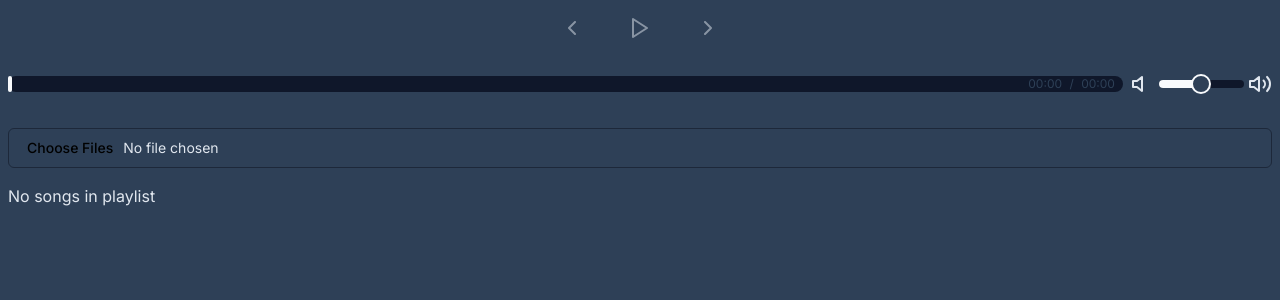
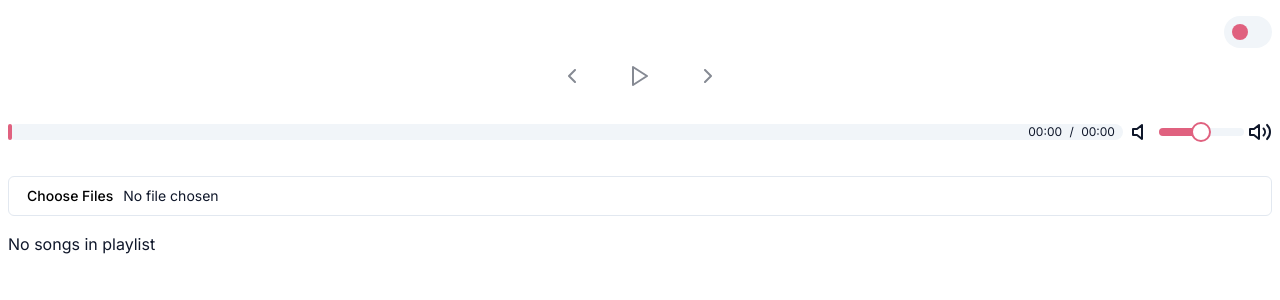
Before and after one commit to shohinrahmonov/react-tunes, a React (Vite) app: page / in a window 1280 px wide. Shown: the top 300 px of the page. Built offline with nearby package versions, Linux system fonts and the light colour scheme.

Commit message:
[add] feat:theme

```diff
--- a/src/components/player/playlist.tsx
+++ b/src/components/player/playlist.tsx
@@ -7,7 +7,11 @@ interface PlaylistProps {
   currentSongIndex: number;
 }
 
-const Playlist = ({playlist, setSongIndex, currentSongIndex}: PlaylistProps) => {
+const Playlist = ({
+  playlist,
+  setSongIndex,
+  currentSongIndex,
+}: PlaylistProps) => {
   return (
     <>
       {playlist.length > 0 ? (
@@ -17,11 +21,18 @@ const Playlist = ({playlist, setSongIndex, currentSongIndex}: PlaylistProps) =>
               onClick={() => setSongIndex(index)}
               key={index}
               className={cn(
-                "p-4 rounded-sm cursor-pointer hover:bg-accent hover:text-accent-foreground",
+                "p-4 rounded-sm cursor-pointer hover:bg-accent hover:text-accent-foreground overflow-x-hidden",
                 index === currentSongIndex ? "bg-accent" : ""
               )}
             >
-              {song.title}
+              <span
+                className={cn(
+                  "inline-block animate-marquee whitespace-nowrap",
+                  index === currentSongIndex ? "sm:animate-none" : "animate-none"
+                )}
+              >
+                {song.title}
+              </span>
             </div>
           ))}
         </div>
--- a/src/components/player/timeline.tsx
+++ b/src/components/player/timeline.tsx
@@ -29,7 +29,7 @@ const Timeline = ({currentTime, duration, onSeek}: TimelineProps) => {
       )}
     >
       <SliderPrimitive.Track className="relative h-4 w-full grow overflow-hidden rounded-full bg-secondary">
-        <SliderPrimitive.Range className="absolute h-full backdrop-blur bg-white/50" />
+        <SliderPrimitive.Range className="absolute h-full backdrop-blur bg-black/10 dark:bg-white/50" />
       </SliderPrimitive.Track>
       <SliderPrimitive.Thumb asChild>
         <motion.span
@@ -39,7 +39,7 @@ const Timeline = ({currentTime, duration, onSeek}: TimelineProps) => {
           className="block h-4 w-1 rounded-sm bg-primary ring-offset-background transition-colors focus-visible:outline-none focus-visible:ring-2 focus-visible:ring-ring focus-visible:ring-offset-2 disabled:pointer-events-none disabled:opacity-50"
         ></motion.span>
       </SliderPrimitive.Thumb>
-      <div className="absolute right-2 top-0 text-xs text-background space-x-1">
+      <div className="absolute right-2 top-0 text-xs text-foreground space-x-1">
         <span>{convertSecondsToMinutesAndSeconds(currentTime)}</span>
         <span> / </span>
         <span>{convertSecondsToMinutesAndSeconds(duration)}</span>
--- /dev/null
+++ b/src/components/ui/switch.tsx
@@ -0,0 +1,21 @@
+import { cn } from "@lib/utils";
+import {motion} from "framer-motion";
+const spring = {
+  type: "spring",
+  stiffness: 700,
+  damping: 30,
+};
+interface SwitchProps {
+  onChange: () => void;
+  value: boolean;
+  className?: string | undefined
+}
+const Switch = ({value, onChange, className}: SwitchProps) => {
+  return (
+    <div className={cn("switch w-12 h-8 bg-secondary flex justify-start rounded-3xl cursor-pointer p-2 data-[state=true]:justify-end", className)} data-state={value} onClick={onChange}>
+      <motion.div className="handle h-4 w-4 bg-primary rounded-full" layout transition={spring} />
+    </div>
+  );
+};
+
+export default Switch;
--- /dev/null
+++ b/src/hooks/useTheme.ts
@@ -0,0 +1,20 @@
+import { useEffect, useState } from "react";
+
+type ThemeToggleProps = "light" | "dark";
+
+export const useTheme = () => {
+    const [theme, setTheme] = useState<ThemeToggleProps>(localStorage.getItem("theme") as ThemeToggleProps ?? "light");
+	// add class to html tag
+	useEffect(() => {
+		document.documentElement.classList.remove(theme === "light" ? "dark" : "light");
+		document.documentElement.classList.add(theme);
+		// store it in localstorage
+		localStorage.setItem("theme", theme);
+	}, [theme]);
+
+	const toggleTheme = () => {
+		setTheme((prev) => (prev === "light" ? "dark" : "light"));
+	}
+
+    return {theme, toggleTheme}
+}
--- a/src/pages/index.tsx
+++ b/src/pages/index.tsx
@@ -1,8 +1,18 @@
 import Player from "@components/player";
+import {useTheme} from "@hooks/useTheme";
+import Switch from "@ui/switch";
 
 const Index = () => {
+  const {theme, toggleTheme} = useTheme();
   return (
-    <Player />
+    <>
+      <Switch
+        className="mt-4 ml-auto mr-2"
+        value={theme === "dark" ? true : false}
+        onChange={toggleTheme}
+      />
+      <Player />
+    </>
   );
 };
 
--- a/tailwind.config.js
+++ b/tailwind.config.js
@@ -1,4 +1,4 @@
-import { fontFamily } from "tailwindcss/defaultTheme";
+import {fontFamily} from "tailwindcss/defaultTheme";
 
 /** @type {import('tailwindcss').Config} */
 export default {
@@ -10,11 +10,11 @@ export default {
   ],
   theme: {
     screens: {
-			ssm: '312px',
-			sm: '512px',
-			md: '768px',
-			lg: '1250px',
-			xl: '1500px'
+      ssm: "312px",
+      sm: "512px",
+      md: "768px",
+      lg: "1250px",
+      xl: "1500px",
     },
     container: {
       center: true,
@@ -67,6 +67,15 @@ export default {
       fontFamily: {
         sans: ["var(--font-sans)", ...fontFamily.sans],
       },
+      animation: {
+        marquee: "marquee 15s linear infinite",
+      },
+      keyframes: {
+        marquee: {
+          "0%": {transform: "translateX(0%)"},
+          "100%": {transform: "translateX(-100%)"},
+        },
+      },
     },
   },
   plugins: [import("tailwindcss-animate")],
--- a/tsconfig.json
+++ b/tsconfig.json
@@ -27,6 +27,7 @@
 			"@components/*": ["src/components/*"],
 			"@pages/*": ["src/pages/*"],
 			"@assets/*": ["src/assets/*"],
+			"@hooks/*": ["src/hooks/*"],
 		}
 	},
 	"include": ["src"],
--- a/tsconfig.node.json
+++ b/tsconfig.node.json
@@ -8,6 +8,7 @@
 			"@components/*": ["src/components/*"],
 			"@pages/*": ["src/pages/*"],
 			"@assets/*": ["src/assets/*"],
+			"@hooks/*": ["src/hooks/*"],
 		},
 		"composite": true,
 		"skipLibCheck": true,
--- a/vite.config.ts
+++ b/vite.config.ts
@@ -12,6 +12,7 @@ export default defineConfig({
 			"@components": path.resolve(__dirname, "./src/components"),
 			"@pages": path.resolve(__dirname, "./src/pages"),
 			"@assets": path.resolve(__dirname, "./src/assets"),
+			"@hooks": path.resolve(__dirname, "./src/hooks"),
 		},
 	},
 	plugins: [react()],
```
Lines whose indentation alone changed are shown as unchanged.
